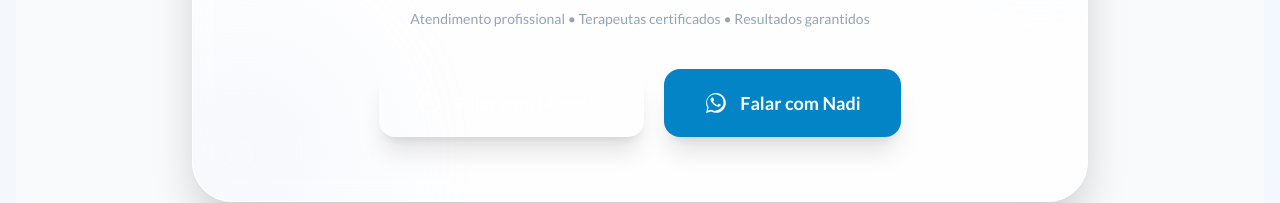
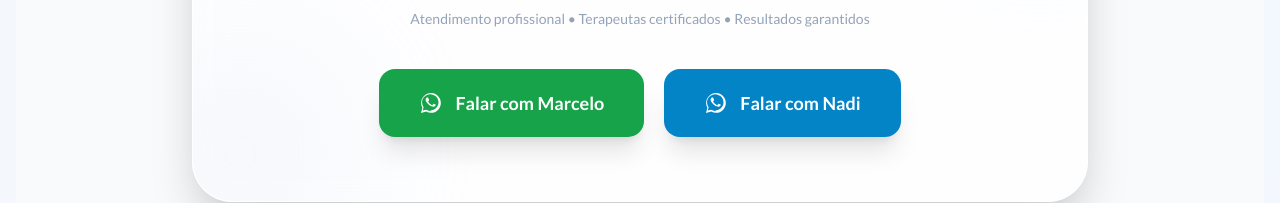
Before and after one commit to krtur/mn, a React (Vite) app: page / in a window 1280 px wide. Shown: the part 1598-1801 px from the top of the page. Built offline with nearby package versions, Linux system fonts and the light colour scheme; no server answers.

Commit message:
Ajustes de particulas

```diff
--- a/components/HeroSection.tsx
+++ b/components/HeroSection.tsx
@@ -30,8 +30,8 @@ const HeroSection: React.FC = () => {
   return (
     <section className="relative w-full overflow-hidden bg-slate-50">
       {/* Background with Particles */}
-      <div className="absolute inset-0 z-0 opacity-20 pointer-events-none">
-        <ParticleNetwork particleColor="rgba(15, 23, 42, 0.2)" />
+      <div className="absolute inset-0 z-0 opacity-40 pointer-events-none">
+        <ParticleNetwork particleColor="rgba(15, 23, 42, 0.4)" />
       </div>
 
       {/* Hero Main Content */}
@@ -109,7 +109,7 @@ const HeroSection: React.FC = () => {
             </div>
 
             <div className="flex flex-col sm:flex-row gap-5 w-full justify-center">
-              <a href={marceloWhatsapp} target="_blank" rel="noopener noreferrer" className="bg-success-600 hover:bg-success-700 text-white px-10 py-5 rounded-2xl shadow-xl hover:shadow-success-200/50 transition-all duration-300 transform hover:-translate-y-1.5 flex items-center justify-center gap-3 font-bold text-lg">
+              <a href={marceloWhatsapp} target="_blank" rel="noopener noreferrer" className="bg-green-600 hover:bg-green-700 text-white px-10 py-5 rounded-2xl shadow-xl hover:shadow-green-200/50 transition-all duration-300 transform hover:-translate-y-1.5 flex items-center justify-center gap-3 font-bold text-lg">
                 <WhatsappIcon className="w-6 h-6" />
                 <span>Falar com Marcelo</span>
               </a>
--- a/components/ParticleNetwork.tsx
+++ b/components/ParticleNetwork.tsx
@@ -75,7 +75,7 @@ export const ParticleNetwork: React.FC<ParticleNetworkProps> = ({
             particles = [];
             const numberOfParticles = (canvas.width * canvas.height) / particleCountDensity;
             for (let i = 0; i < numberOfParticles; i++) {
-                const size = Math.random() * 1.5 + 1;
+                const size = Math.random() * 3 + 2;
                 const x = Math.random() * (canvas.width - size * 2) + size;
                 const y = Math.random() * (canvas.height - size * 2) + size;
                 const speedX = Math.random() * 0.4 - 0.2;
@@ -111,7 +111,7 @@ export const ParticleNetwork: React.FC<ParticleNetworkProps> = ({
                             ctx.strokeStyle = `rgba(139, 92, 246, ${opacity * 0.25})`;
                         }
 
-                        ctx.lineWidth = 1;
+                        ctx.lineWidth = 2;
                         ctx.beginPath();
                         ctx.moveTo(particles[a].x, particles[a].y);
                         ctx.lineTo(particles[b].x, particles[b].y);
```
